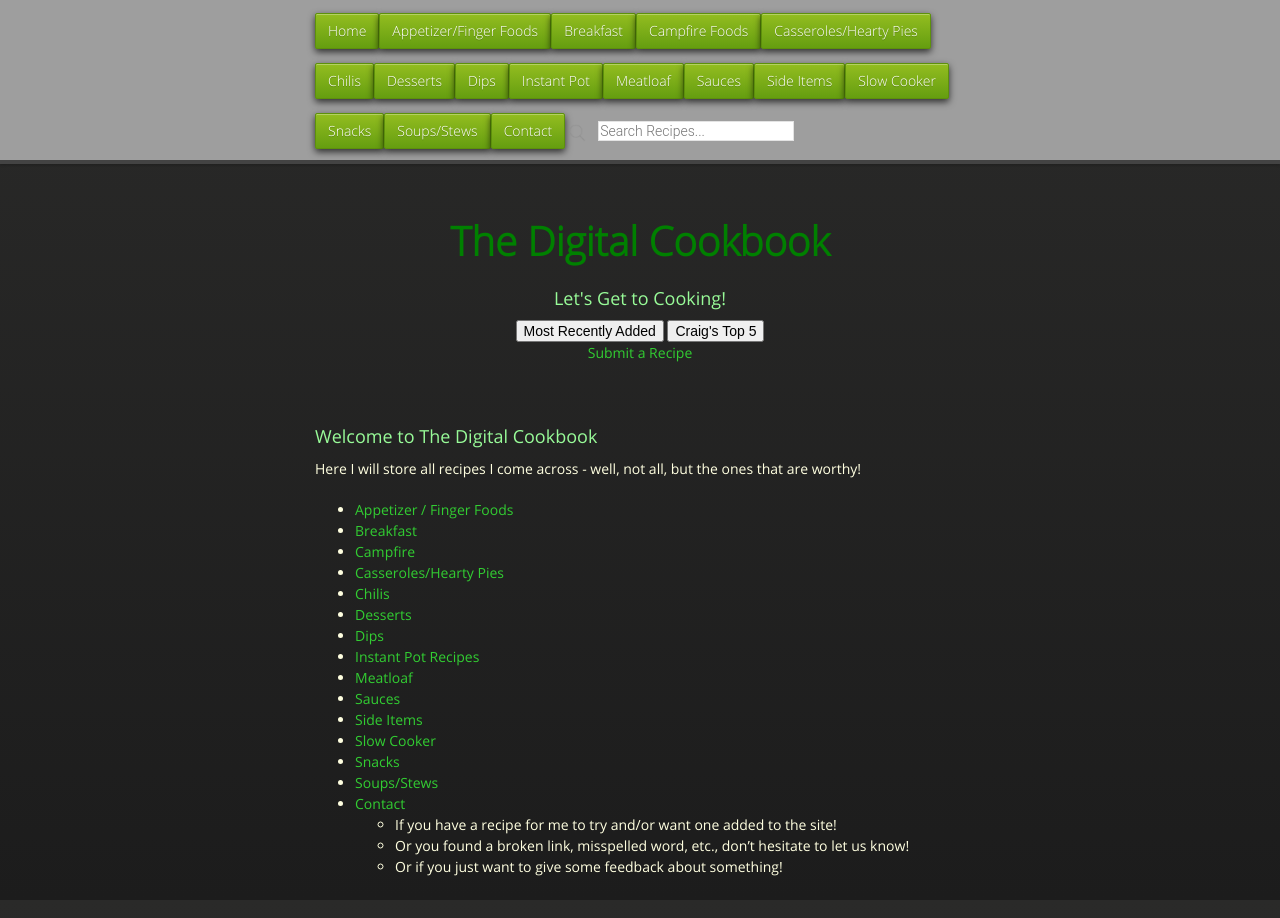
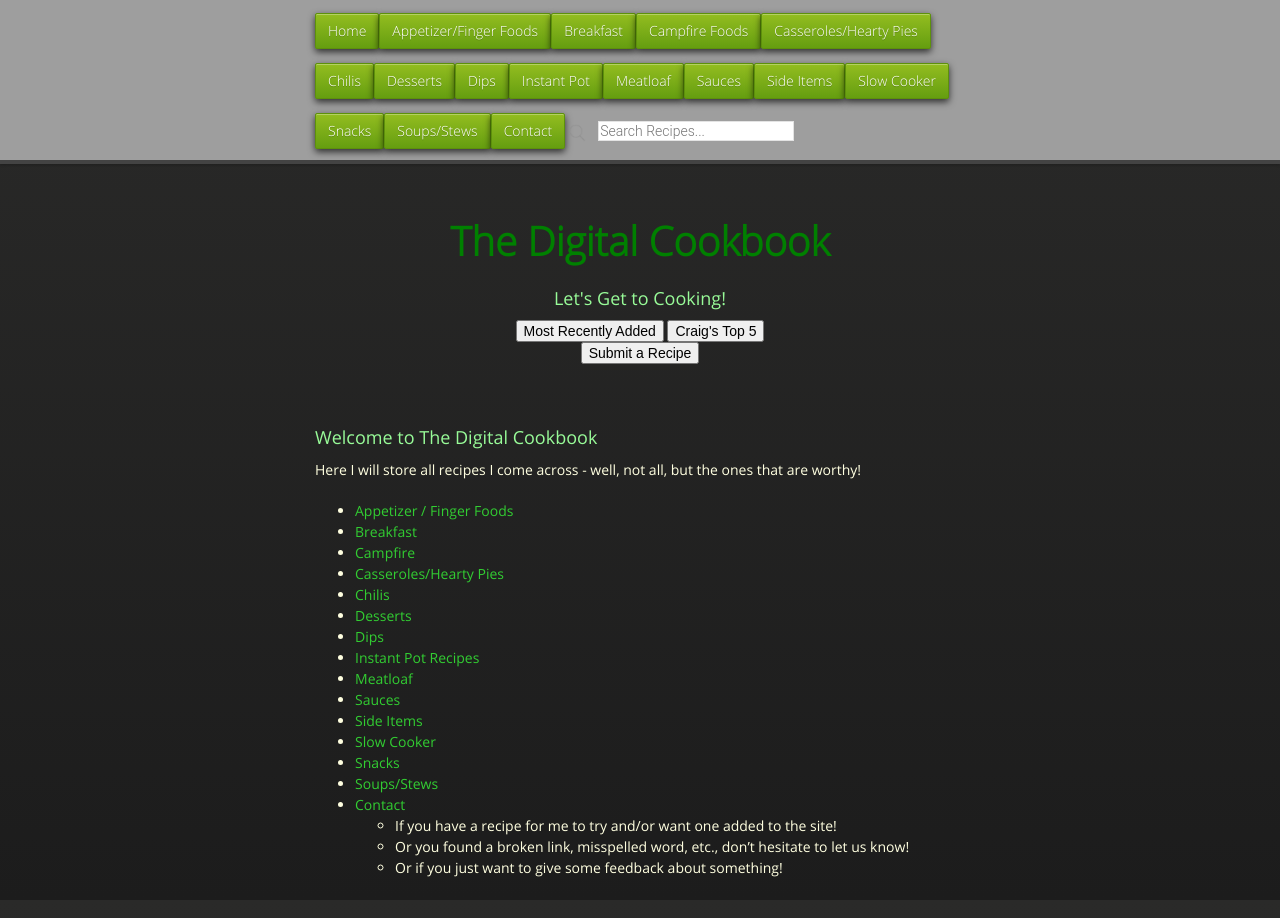
Before and after one commit to cmwillett/TheDigitalCookbook, a Jekyll site: the page built from index.md, in a window 1280 px wide. Built offline with Jekyll 4.4.1, drawn with Linux system fonts in a browser that asks for light colours; nearby versions of some CDN libraries.

Commit message:
Update default.html

```diff
--- a/_layouts/default.html
+++ b/_layouts/default.html
@@ -68,8 +68,9 @@ tipue_search_active: true
                         <input type="button" value="Most Recently Added" onclick="window.location.href='{{site.github.url}}/MostRecentlyAdded/index.html'" />
                         <input type="button" value="Craig's Top 5" onclick="window.location.href='{{site.github.url}}/CraigsTop5/index.html'" />
                     </form>
-                        <!--<input type="button" value="Submit a Recipe" onclick="window.location.href='{{site.github.url}}/Contact/index.html'" />-->
-                        <a href="mailto:craig.willett@gmail.com?Subject=TDC-New Recipe">Submit a Recipe</a>
+                    <form action="mailto:craig.willett@gmail.com?Subject=TDC-New Recipe" method="GET">
+                        <input type="submit" value="Submit a Recipe"/>
+                    </form>
                     </center>
                     <hr>
                 </div>
```
